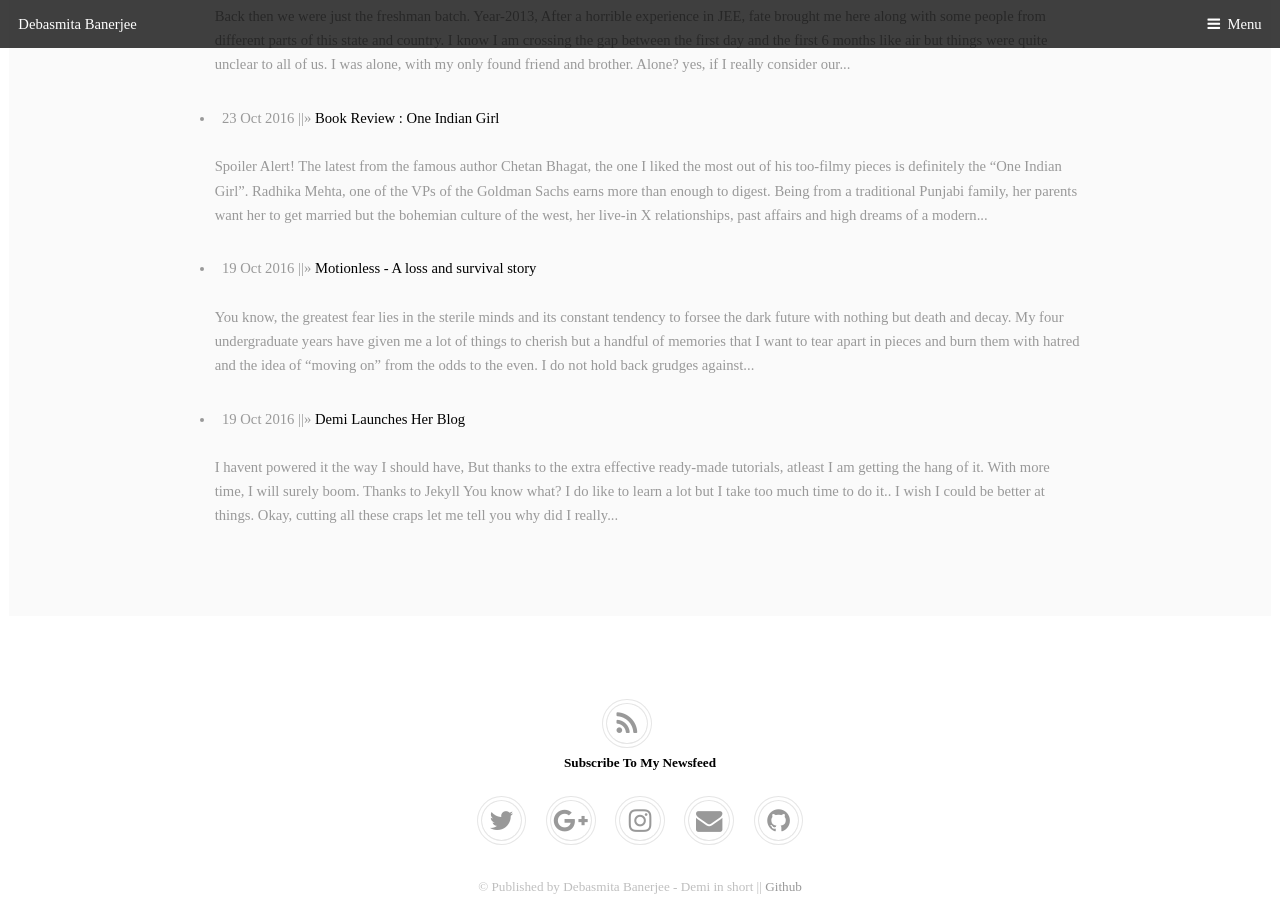
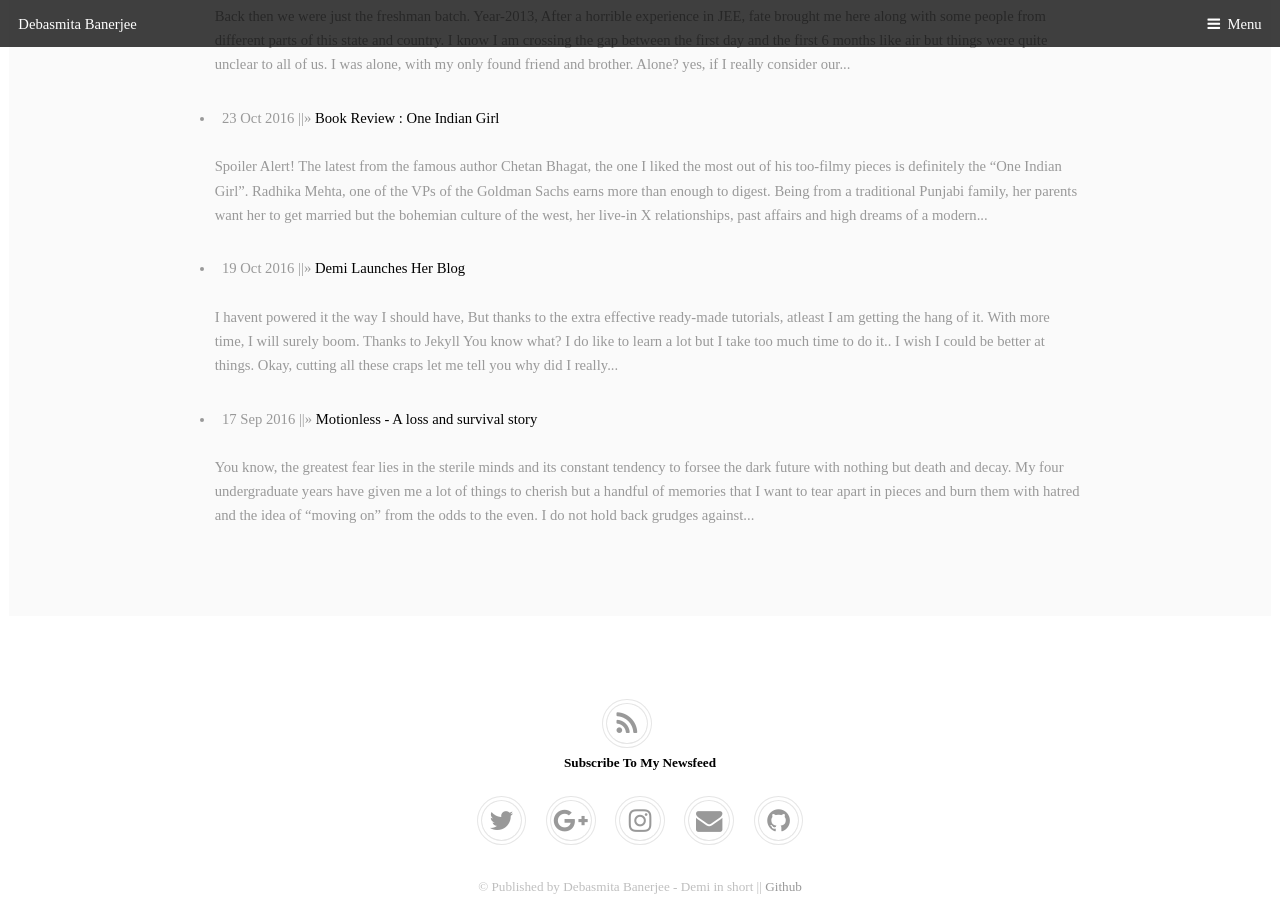
Before and after one commit to DarkDem/DarkDem.github.io, a Jekyll site: the page built from blog/index.html, in a window 1280 px wide and 900 px high, scrolled down 1284 px. Built offline with Jekyll 4.4.1, drawn with Linux system fonts in a browser that asks for light colours; some web fonts are replaced.

Commit message:
Update 2017-9-17-Motionless-:-What-changed.md

```diff
--- a/_posts/2017-9-17-Motionless-:-What-changed.md
+++ b/_posts/2017-9-17-Motionless-:-What-changed.md
@@ -1,7 +1,7 @@
 ---
 layout: post
 title: "Motionless - A loss and survival story"
-date: 2016-10-19
+date: 2016-09-17
 ---
 <!-- Place this tag in your head or just before your close body tag. -->
 <script async defer src="https://buttons.github.io/buttons.js"></script>
```
